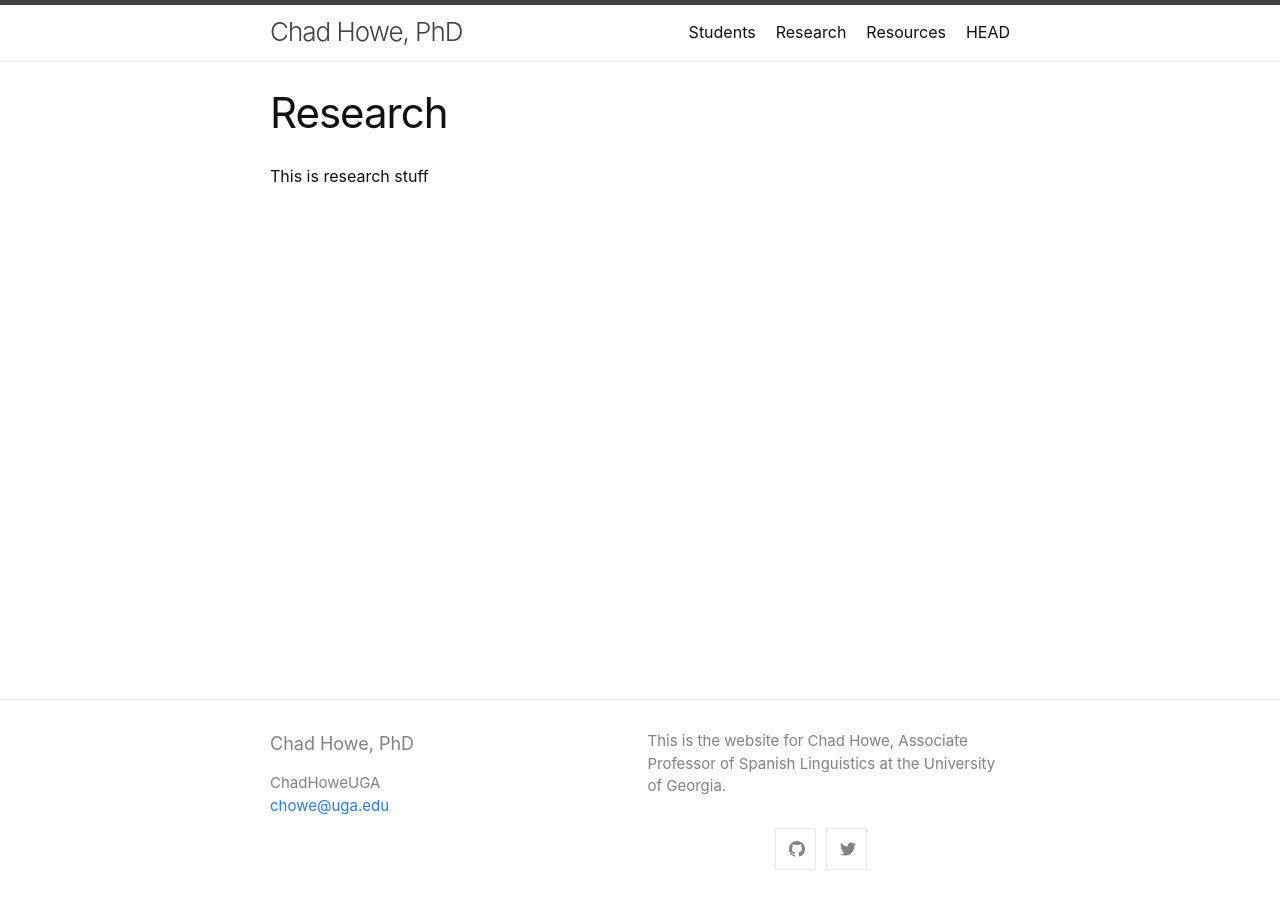
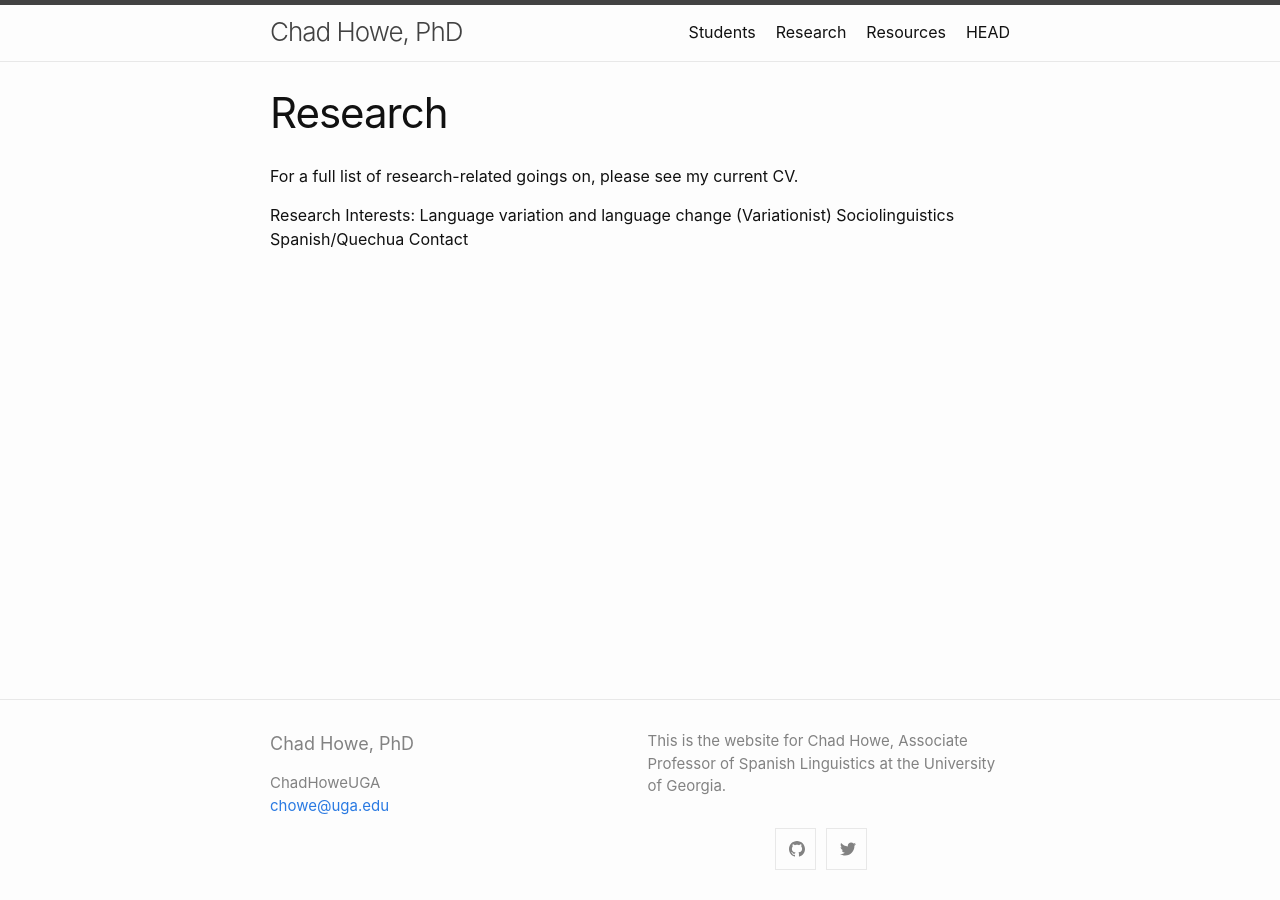
Before and after one commit to ChadHoweUGA/chowe, a Jekyll site: the page built from research.md, in a window 1280 px wide. Built offline with Jekyll 4.4.1, drawn with Linux system fonts in a browser that asks for light colours.

Commit message:
Update research.md

```diff
--- a/research.md
+++ b/research.md
@@ -4,4 +4,9 @@ title: Research
 permalink: /research/
 ---
 
-This is research stuff
+For a full list of research-related goings on, please see my current CV.
+
+Research Interests:
+Language variation and language change
+(Variationist) Sociolinguistics
+Spanish/Quechua Contact
```
